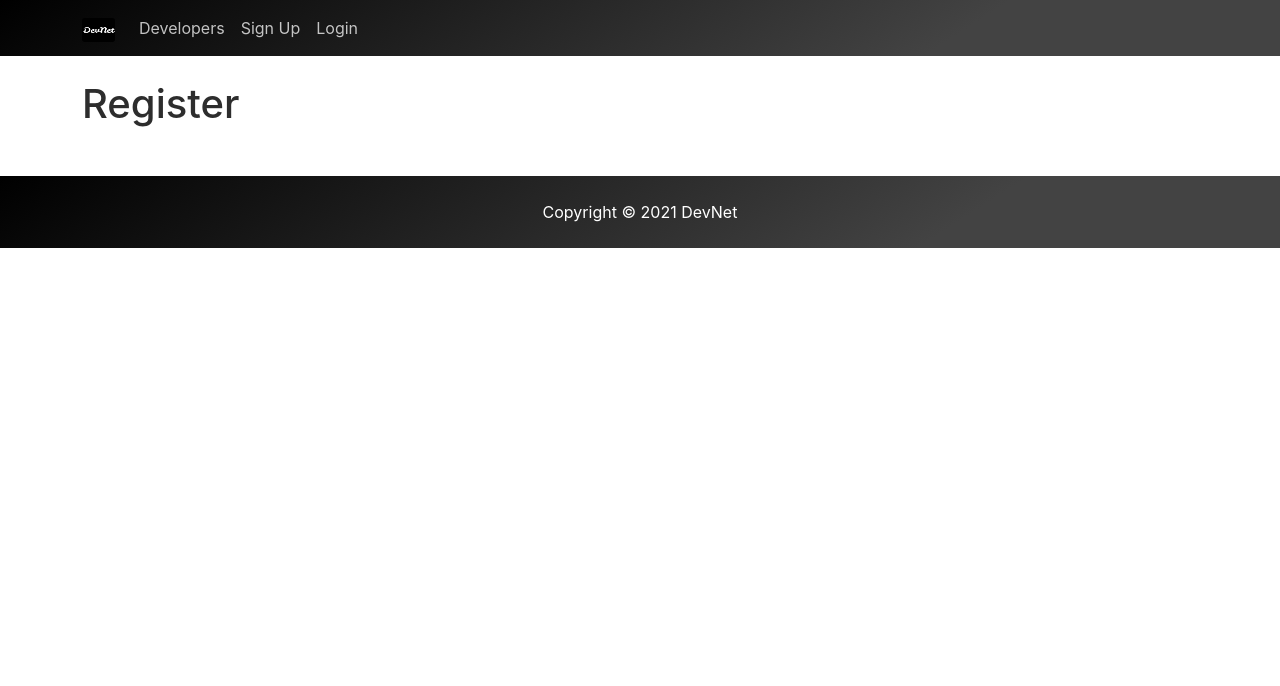
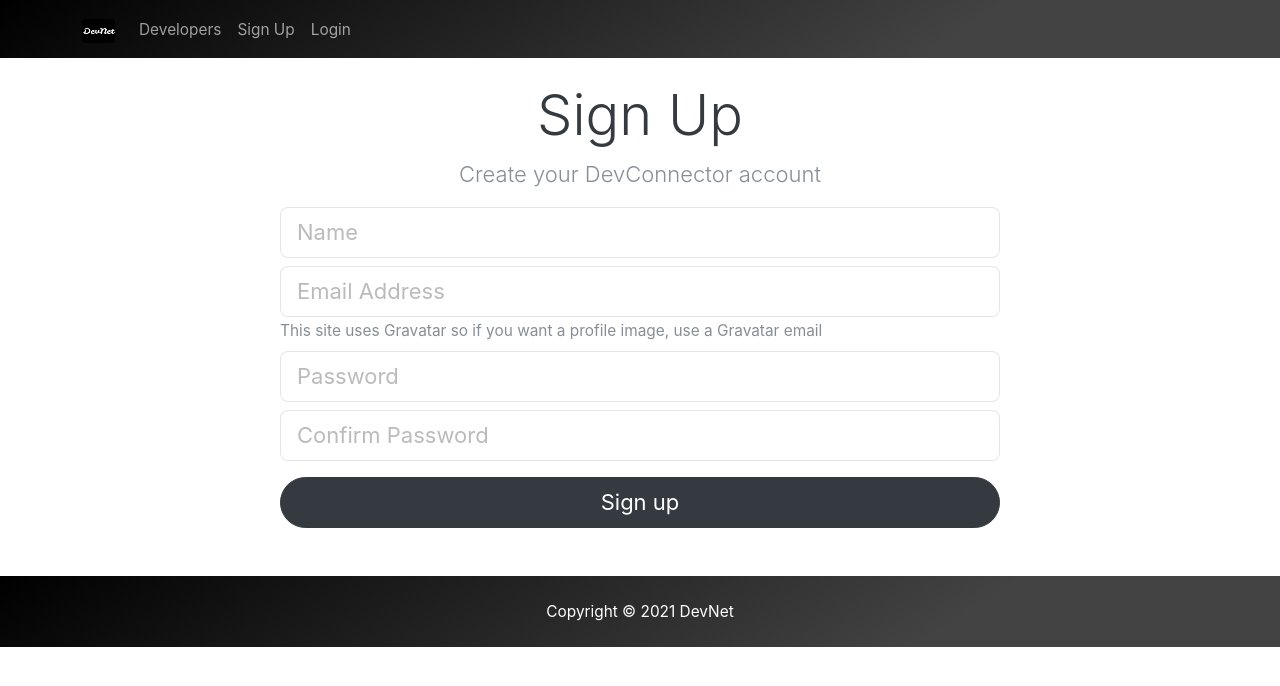
Before and after one commit to osakoh/Social-network-for-developers, a React (Create React App) app in the folder client/: page /register in a window 1280 px wide. Shown: the top 686 px of the page. Built offline with nearby package versions, Linux system fonts and the light colour scheme; a web font is replaced by a local one.

Commit message:
constructor for component state in Register JS added

```diff
--- a/client/public/index.html
+++ b/client/public/index.html
@@ -13,7 +13,7 @@
     <link rel="manifest" href="%PUBLIC_URL%/manifest.json" />
     <!-- bootstrap -->
     <link
-      href="https://bootswatch.com/5/spacelab/bootstrap.min.css"
+      href="https://bootswatch.com/5/litera/bootstrap.min.css"
       rel="stylesheet"
     />
     <!-- bootstrap -->
--- a/client/src/components/layout/authenticate/Register.js
+++ b/client/src/components/layout/authenticate/Register.js
@@ -1,10 +1,76 @@
 import React, { Component } from "react";
 
 class Register extends Component {
+  constructor() {
+    super();
+    this.state = {
+      name: "",
+      email: "",
+      password: "",
+      password2: "",
+      errors: {},
+    };
+  }
+
   render() {
     return (
-      <div>
-        <h1>Register</h1>
+      <div className="register">
+        <div className="container">
+          <div className="row">
+            <div className="col-md-8 m-auto">
+              <h1 className="display-4 text-center">Sign Up</h1>
+              <p className="lead text-center">
+                Create your DevConnector account
+              </p>
+              <form action="create-profile.html">
+                <div className="form-group mb-2">
+                  <input
+                    type="text"
+                    className="form-control form-control-lg"
+                    placeholder="Name"
+                    name="name"
+                    required
+                  />
+                </div>
+                <div className="form-group mb-2">
+                  <input
+                    type="email"
+                    className="form-control form-control-lg"
+                    placeholder="Email Address"
+                    name="email"
+                  />
+                  <small className="form-text text-muted">
+                    This site uses Gravatar so if you want a profile image, use
+                    a Gravatar email
+                  </small>
+                </div>
+                <div className="form-group mb-2">
+                  <input
+                    type="password"
+                    className="form-control form-control-lg"
+                    placeholder="Password"
+                    name="password"
+                  />
+                </div>
+                <div className="form-group mb-2">
+                  <input
+                    type="password"
+                    className="form-control form-control-lg"
+                    placeholder="Confirm Password"
+                    name="password2"
+                  />
+                </div>
+                <div className="d-grid">
+                  <input
+                    type="submit"
+                    className="btn btn-dark btn-block btn-lg mt-2 "
+                    value="Sign up"
+                  />
+                </div>
+              </form>
+            </div>
+          </div>
+        </div>
       </div>
     );
   }
```
